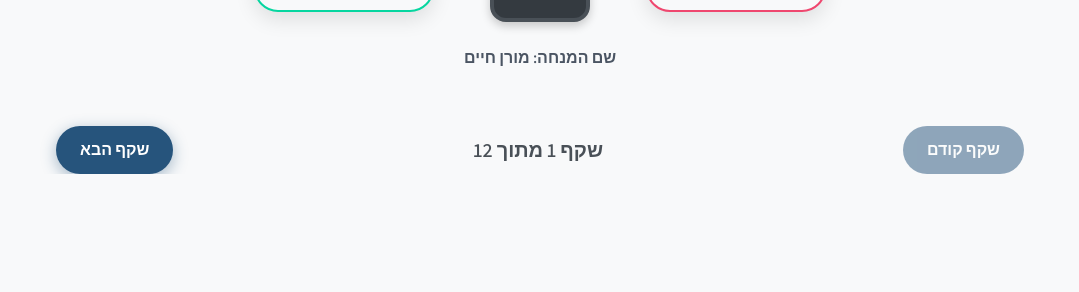
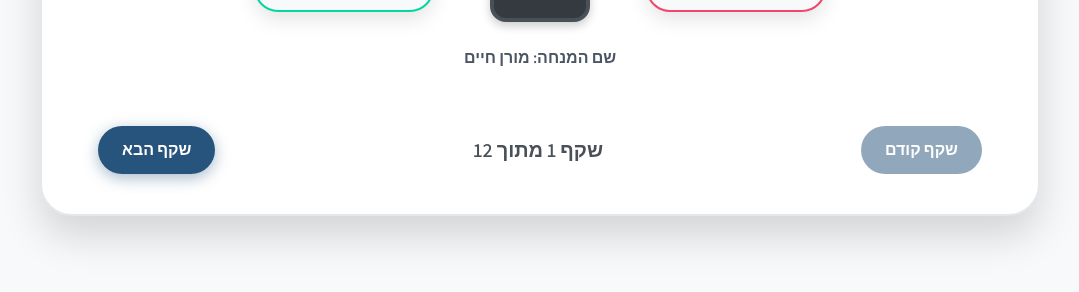
Before and after one commit to MORANHAI/moranyTask2commu, a plain HTML site: page presentation.html in a window 1280 px wide. Shown: the part 508-800 px from the top of the page, without its empty margins (100-1179 px from the left). Drawn offline with nearby package versions, Linux system fonts and the light colour scheme.

Commit message:
Update presentation.html

```diff
--- a/presentation.html
+++ b/presentation.html
@@ -56,12 +56,17 @@
 
         /* Main container for the presentation to centralize content */
         .presentation-wrapper {
-
+             background-color: #FFFFFF;
+            border-radius: 2rem;
+            box-shadow: 0 20px 40px rgba(0, 0, 0, 0.15);
+            padding: 2.5rem;
+            display: flex;
             flex-direction: column;
             align-items: center;
             max-width: 1000px;
             width: 100%;
             text-align: center;
+            border: 2px solid #E5E7EB;
             min-height: 70vh;
             max-height: 90vh; /* Added max-height for enabling scroll on slides */
             overflow-y: auto; /* Allow the wrapper itself to scroll if needed, though slides handle most overflow */
```
